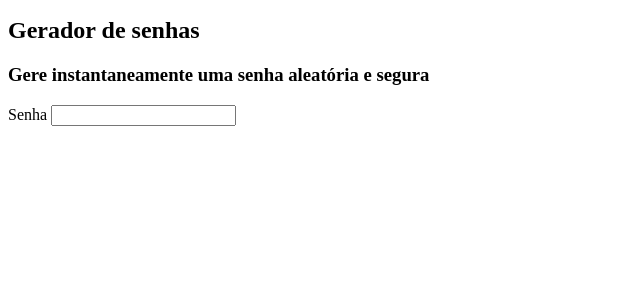
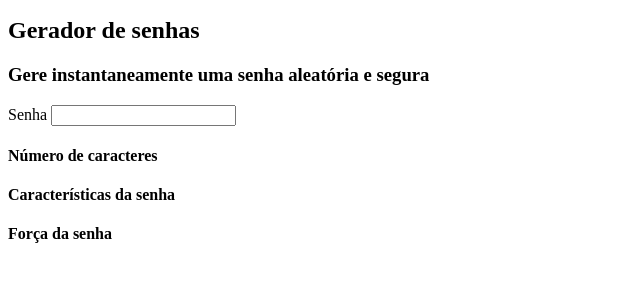
Before and after one commit to Cassidy3/senhas-e-sla-oq-segundo-tri, a plain HTML site: page index.html in a window 1280 px wide. Shown: the part 29-310 px from the top of the page, without its empty margins (0-640 px from the left). Drawn offline with Linux system fonts and the light colour scheme.

Commit message:
Update index.html

```diff
--- a/index.html
+++ b/index.html
@@ -16,3 +16,14 @@
         </section>
     </body>
 </html>
+            <div class="parametro-coluna__senha">
+                <div class="parametro-senha">
+                    <h4 class="parametro-senha__titulo">Número de caracteres</h4>
+                </div>
+                <div class="parametro-senha">
+                    <h4 class="parametro-senha__titulo">Características da senha</h4>
+                </div>
+                <div class="parametro-senha">
+                    <h4 class="parametro-senha__titulo">Força da senha</h4>
+                </div>
+            </div>
```
